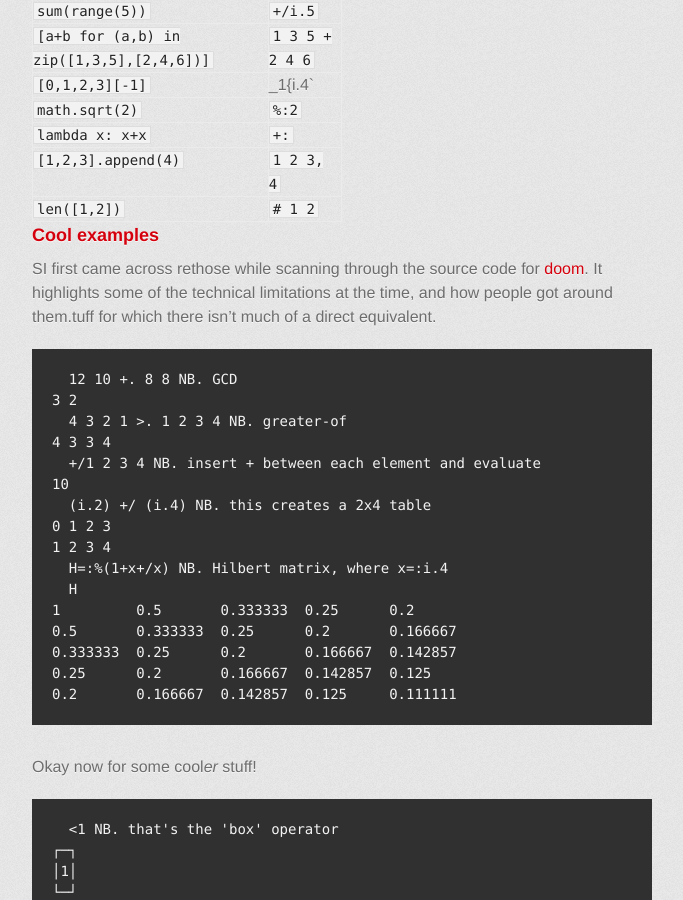
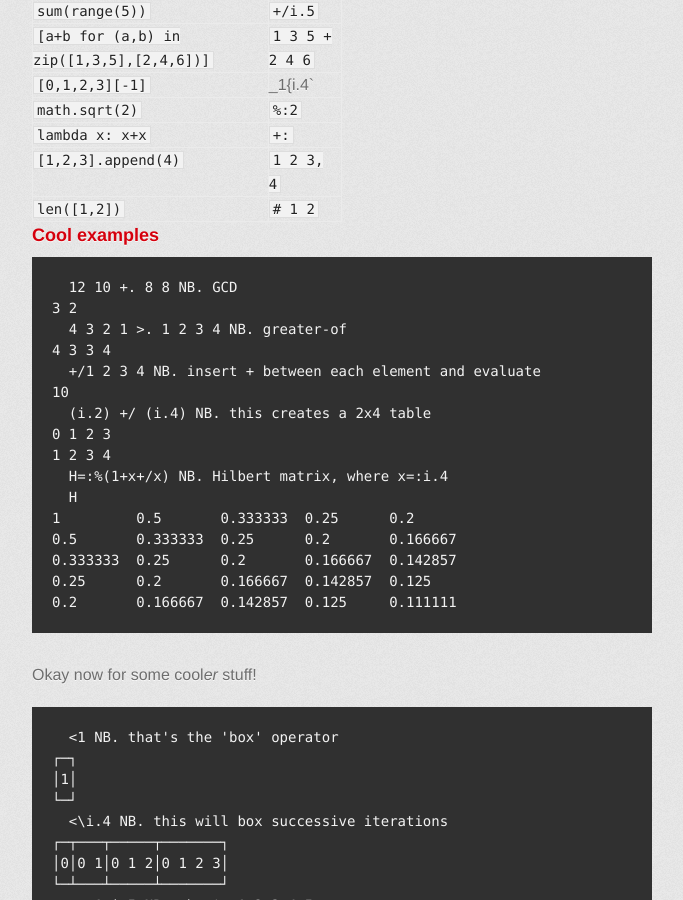
Before and after one commit to axiomiety/axiomiety.github.io, a Jekyll site: the page built from articles/code_j-intro.markdown, in a window 1280 px wide and 900 px high, scrolled down 1952 px. Shown: the whole window, without its empty margins (298-981 px from the left). Built offline with Jekyll 4.4.1, drawn with Linux system fonts in a browser that asks for light colours; nearby versions of some CDN libraries; some web fonts are replaced.

Commit message:
misc updates

```diff
--- a/articles/code_j-intro.markdown
+++ b/articles/code_j-intro.markdown
@@ -66,7 +66,6 @@ Python|J
 
 ### Cool examples
 
-SI first came across rethose while scanning through the source code for [doom](http://www.github.com/id). It highlights some of the technical limitations at the time, and how people got around them.tuff for which there isn't much of a direct equivalent.
 
       12 10 +. 8 8 NB. GCD
     3 2
--- a/llog/index.markdown
+++ b/llog/index.markdown
@@ -10,3 +10,4 @@ Learning Log
    * [Korean](korean.html) #livinglanguage
    * [Ruby](ruby.html) #programming
    * [CBOE: Options](cboe.html) #finance
+   * [Javascript](javascript.html) #programming
```
